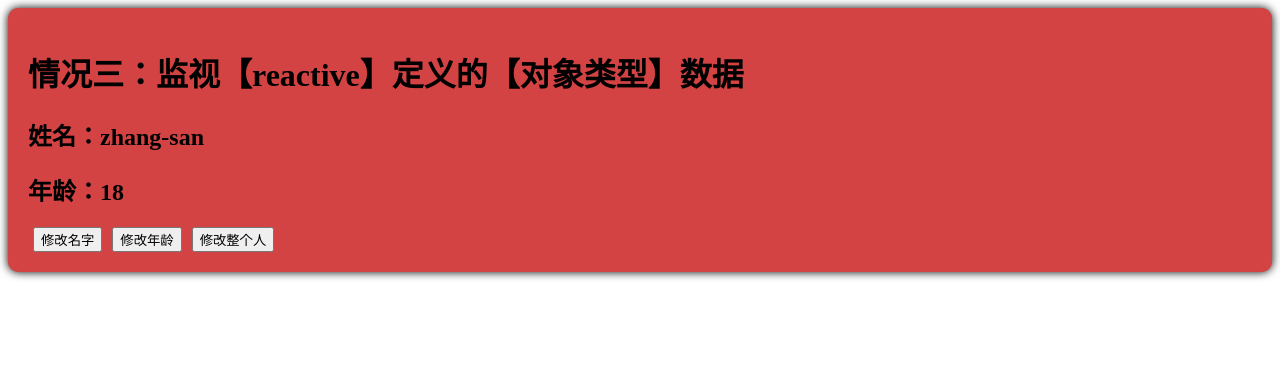
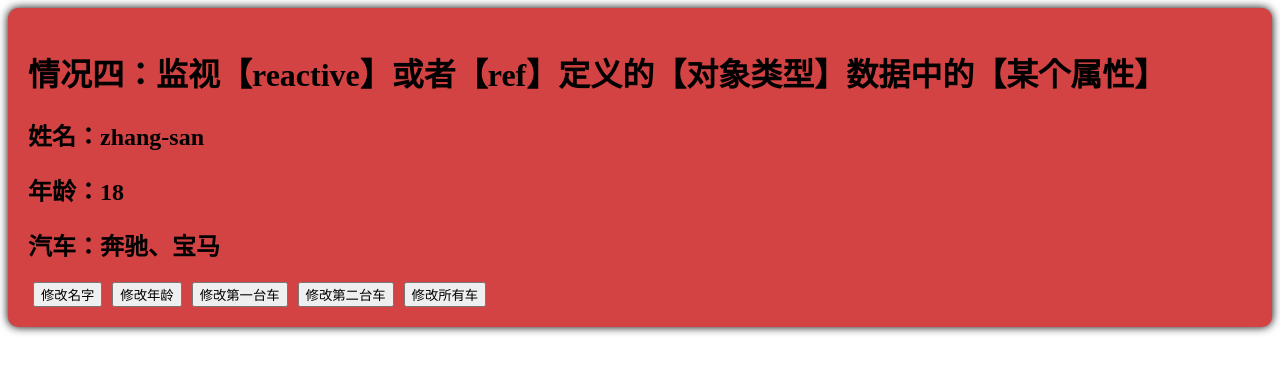
Before and after one commit to Water-blue7/vue3-learn, a Vue app in the folder hello_vue3/: page / in a window 1280 px wide. Shown: the top 372 px of the page. Built offline with nearby package versions, Linux system fonts and the light colour scheme.

Commit message:
监听对象类型数据中的某个属性：写成函数式，如果该属性是个对象类型，需要手动开启深度监视

```diff
--- a/hello_vue3/src/components/Person.vue
+++ b/hello_vue3/src/components/Person.vue
@@ -1,11 +1,14 @@
 <template>
     <div class="person">
-        <h1>情况三：监视【reactive】定义的【对象类型】数据</h1>
+        <h1>情况四：监视【reactive】或者【ref】定义的【对象类型】数据中的【某个属性】</h1>
         <h2>姓名：{{ person.name }}</h2>
         <h2>年龄：{{ person.age }}</h2>
+        <h2>汽车：{{ person.car.c1 }}、{{ person.car.c2 }}</h2>
         <button @click="changeName">修改名字</button>
         <button @click="changeAge">修改年龄</button>
-        <button @click="changePerson">修改整个人</button>
+        <button @click="changeC1">修改第一台车</button>
+        <button @click="changeC2">修改第二台车</button>
+        <button @click="changeCar">修改所有车</button>
     </div>
 </template>
 
@@ -15,28 +18,44 @@ import { reactive, watch } from 'vue';
 // reactive定义的对象不可整体修改
 let person = reactive({
     name: 'zhang-san',
-    age: 18
+    age: 18,
+    car: {
+        c1: '奔驰',
+        c2: '宝马'
+    }
 })
-
 function changeName() {
     person.name += '~'
 }
 function changeAge() {
     person.age += 1
 }
-function changePerson() {
-    Object.assign(person, { name: 'li-si', age: 20 })
+function changeC1() {
+    person.car.c1 = 'BYD'
+}
+function changeC2() {
+    person.car.c2 = '法拉利'
+}
+function changeCar() {
+    person.car = {
+        c1: 'qq',
+        c2: '五菱'
+    }
 }
 
-/*
-监视：情况三：监视【reactive】定义的【对象类型】数据
-深度监视：默认开启
-*/
-const stopWatch = watch(person, (newValue, oldValue) => {
-    console.log('person变化了', newValue, oldValue)
-}, {
-    deep: true
+// 监视响应式对象的某个属性，可以监听函数，所以将要监听的属性值作为一个函数的返回值来监听
+/**
+ * 若该属性不是对象类型，需要写成函数类型
+ * 若该属性是对象类型，可以直接对象名.属性，不过建议写成函数
+ */
+// () => { return person.name }
+watch(() => person.name, (newValue, oldValue) => {
+    console.log("person.name属性发生变化", newValue, oldValue);
 })
+// 监视响应式对象的某个属性，并且该属性是个对象类型的，建议写成函数式，如果直接写person.car，不能监视到整个车改变
+watch(() => person.car, (newValue, oldValue) => {
+    console.log("person.car属性发生变化", newValue, oldValue);
+}, { deep: true })
 </script>
 
 <style scoped>
```
